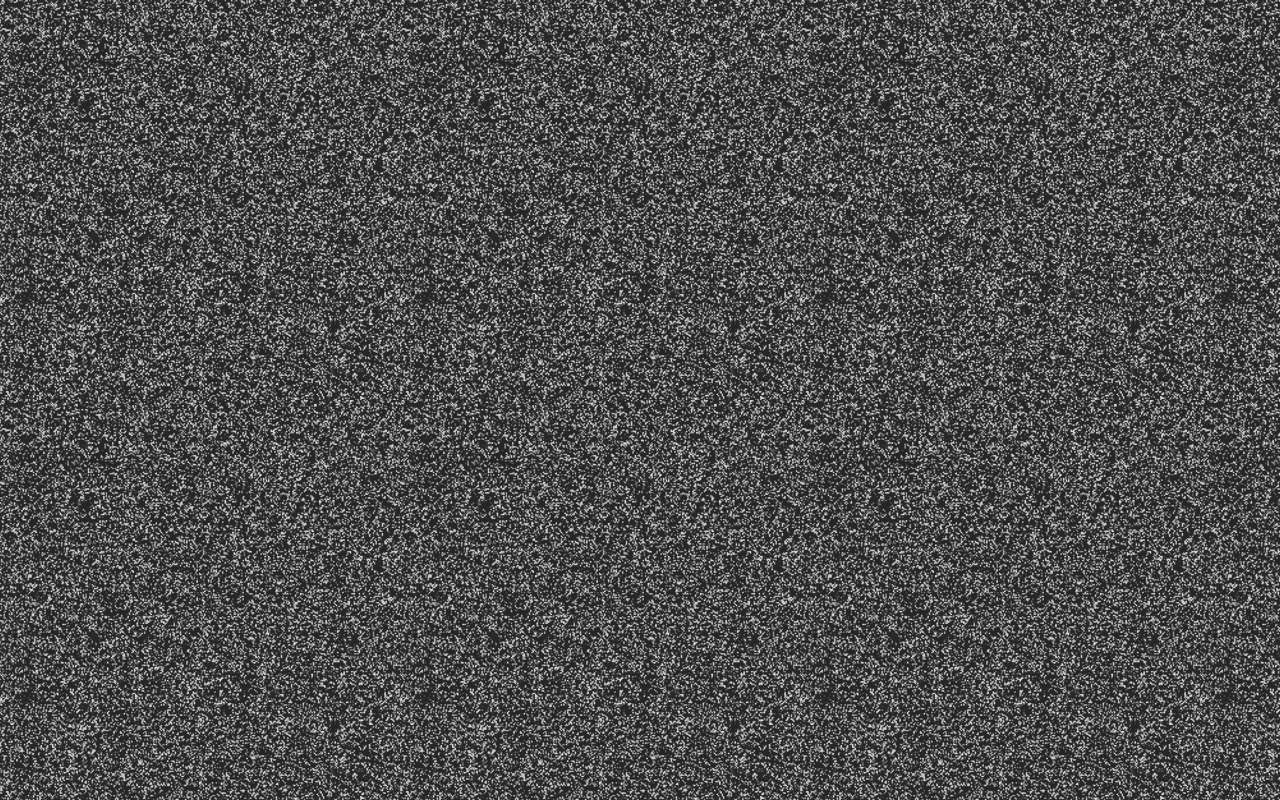
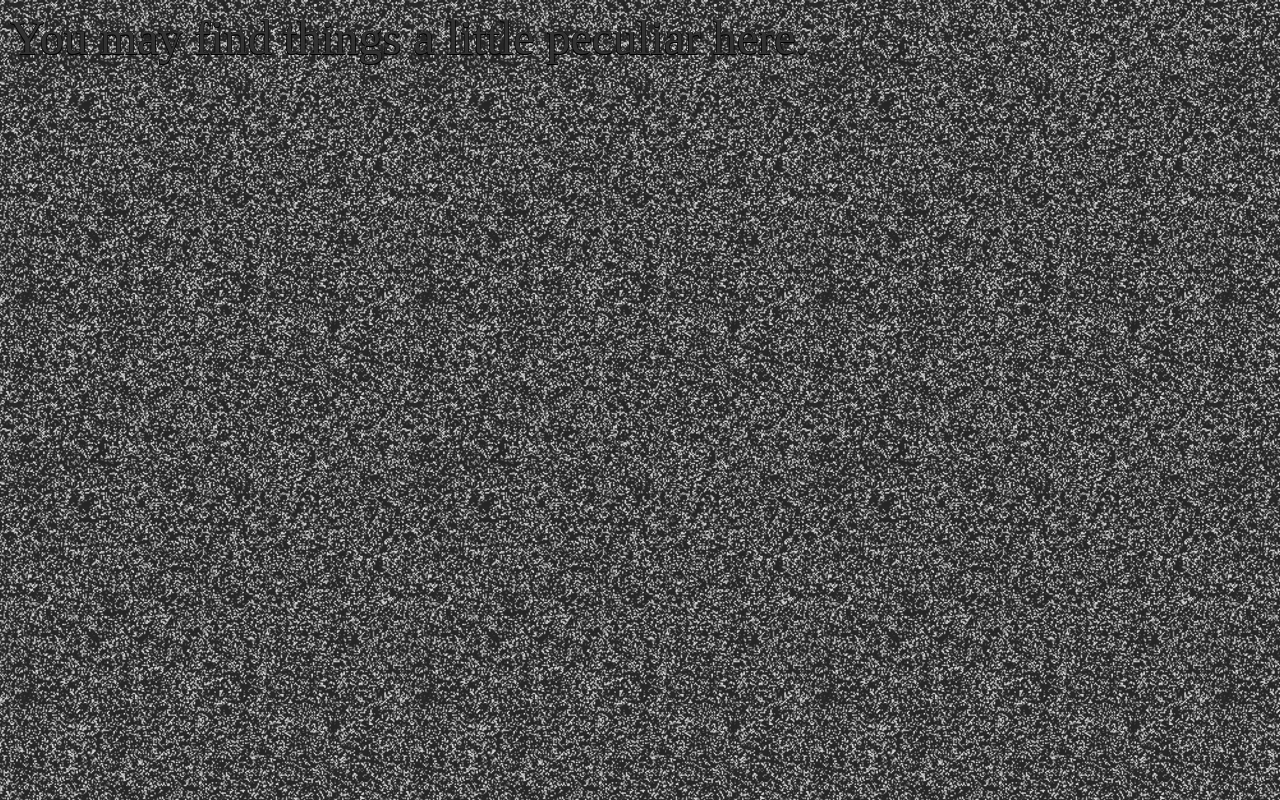
Before and after one commit to DarukaEon/DeltascapeV5.0, a plain HTML site: page RSTLNE.html in a window 1280 px wide. Drawn offline with nearby package versions, Linux system fonts and the light colour scheme; some packages are replaced by stand-ins of ours; a script that the page names is missing; a web font is replaced by a local one.

Commit message:
Added text effect.

```diff
--- a/bc4150d023d3255136db671d61ac93f2/rstlne.css
+++ b/bc4150d023d3255136db671d61ac93f2/rstlne.css
@@ -19,15 +19,13 @@
 body {
     margin: 10px;
     font-family: Rubik Pixel;
-    font-size: 24px;
+    font-size: 48px;
     position: fixed;
-    color: rgba(255, 255, 255, 0.015);
+    color: rgb(255, 255, 255, .20);
+    text-shadow: .5px -.5px 0px rgba(0, 0, 0, 1), -.5px .5px 0px rgba(0, 0, 0, 1), .5px .5px 0px rgba(0, 0, 0, 1), -.5px -.5px 0px rgba(0, 0, 0, 1);
+    mix-blend-mode: exclusion;
     background-image: url("/62933a2951ef01f4eafd9bdf4d3cd2f0/9ed98e5c3e9685aa3de82c99009a2ed3/a81259cef8e959c624df1d456e5d3297.gif");
     background-size: auto;
     background-repeat: repeat;
     background-attachment: fixed;
 }
-
-h1 {
-    text-align: center;
-}
```
